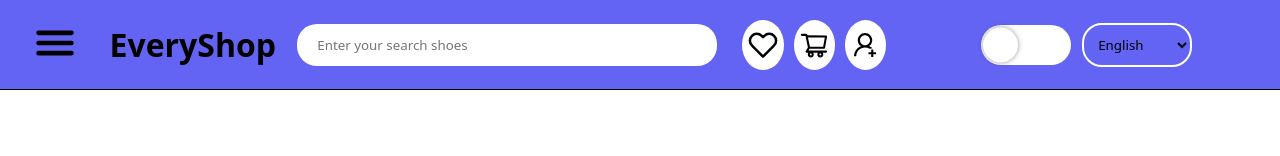
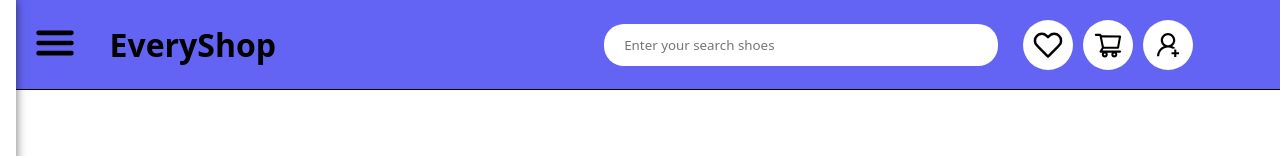
Before and after one commit to LucsasL/EveryShop, a React (Create React App) app: page / in a window 1280 px wide. Shown: the top 156 px of the page. Built offline with nearby package versions, Linux system fonts and the light colour scheme.

Commit message:
Deleting useless features

```diff
--- a/src/App.js
+++ b/src/App.js
@@ -12,6 +12,7 @@ function App() {
   return (
     <>
       <Header />
+      <Nav />
       <Router>
         <Routes>
           <Route exact path="/" element={<Main />} />
--- a/src/components/Header.jsx
+++ b/src/components/Header.jsx
@@ -50,39 +50,15 @@ const Header = () => {
               placeholder="Enter your search shoes"
               onChange={(e) => e}
             />
-            <a href="http://">
+            <button href="http://">
               <FiHeart className="nav-icons" />
-            </a>
-            <a href="https://">
+            </button>
+            <button href="https://">
               <AiOutlineShoppingCart className="nav-icons" />
-            </a>
-            <a href="https://">
+            </button>
+            <button href="https://">
               <AiOutlineUserAdd className="nav-icons" />
-            </a>
-          </div>
-
-          <div className="configDiv">
-            <label
-              htmlFor="themeInp"
-              className="toggleBody"
-              style={{ background: themeColor }}
-            >
-              <input
-                type="checkbox"
-                name="theme"
-                id="themeInp"
-                value={darkTheme}
-                onChange={() => changeTheme()}
-              />
-              <span>
-                <i className="thumb"></i>
-              </span>
-            </label>
-
-            <select name="languageSel" id="langSel">
-              <option value="English">English</option>
-              <option value="Português">Português</option>
-            </select>
+            </button>
           </div>
         </div>
       </header>
--- a/src/sass/styleComponents/_header.scss
+++ b/src/sass/styleComponents/_header.scss
@@ -43,7 +43,7 @@ header {
 
     @include center;
 
-    a {
+    button {
       @include center;
       display: inline-flex;
 
@@ -51,6 +51,7 @@ header {
 
       width: 50px;
       height: 50px;
+      padding: 10px;
       margin: 0px 5px;
       border-radius: 50%;
 
--- a/src/styles/index.css
+++ b/src/styles/index.css
@@ -94,7 +94,7 @@ header .inpDiv {
   justify-content: center;
   align-items: center;
 }
-header .inpDiv a {
+header .inpDiv button {
   display: flex;
   justify-content: center;
   align-items: center;
@@ -102,13 +102,14 @@ header .inpDiv a {
   background: white;
   width: 50px;
   height: 50px;
+  padding: 10px;
   margin: 0px 5px;
   border-radius: 50%;
 }
-header .inpDiv a:hover {
+header .inpDiv button:hover {
   background: rgb(206, 206, 206);
 }
-header .inpDiv a .nav-icons {
+header .inpDiv button .nav-icons {
   width: 30px;
   height: 30px;
 }
```
Also changed, not shown: src/pages/product.jsx (added, +15 -0 lines), 1 other file (tests, documents, lock files or other folders).
